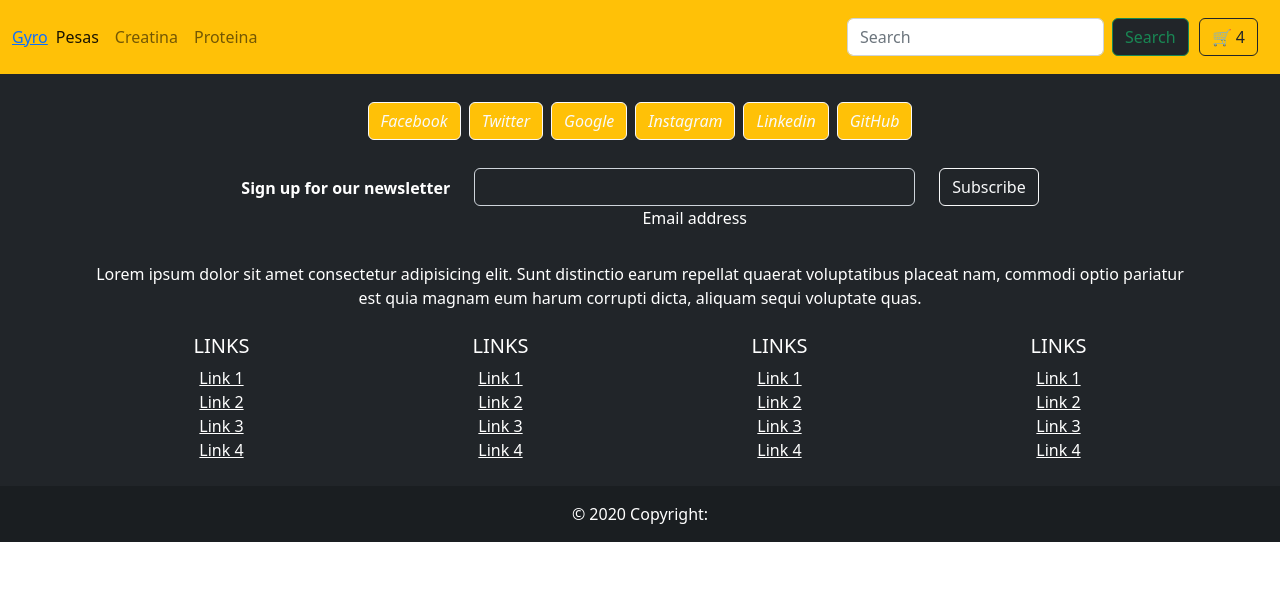
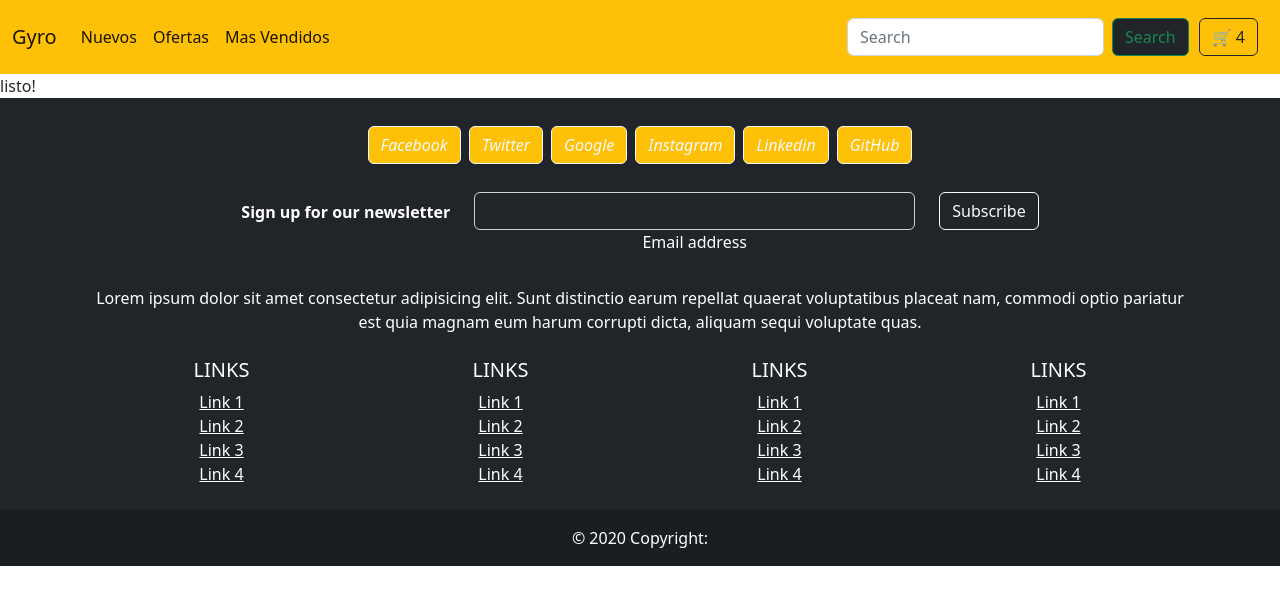
Before and after one commit to bottassiJuanIgnacio/react-ecommerce, a React (Create React App) app: page /test in a window 1280 px wide. Shown: the top 604 px of the page. Built offline with nearby package versions, Linux system fonts and the light colour scheme; no server answers.

Commit message:
pre entrega

```diff
--- a/src/App.js
+++ b/src/App.js
@@ -1,24 +1,18 @@
 import './App.css';
 // css bootstrap
 import 'bootstrap/dist/css/bootstrap.min.css';
-import ItemCount from './components/ItemCount';
+import { BrowserRouter, Route, Routes } from "react-router-dom";
+import Footer from './components/Footer';
+import ItemDetailContainer from './components/ItemDetailContainer';
+import ItemListContainer from './components/ItemListContainer';
 import NavBar from './components/NavBar';
-import Cards from './components/Cards';
-import Footer from './components/Footer';
-import ItemListContainer from './components/ItemListContainer';
-import Promesas from './test/Promesas';
 import Eventos from './test/Eventos';
-import FetchContainer from './test/FetchContainer';
-import FetchArrayContainer from './test/FetchArrayContainer';
-import { BrowserRouter, Routes, Route } from "react-router-dom";
 // shift alt o
-
+import Test from './test/Test';
 
 
 function App() {
-  const initial = 1;
-  const stock = 10;
-  const onAdd = () => { alert("Agregar al carrito productos")};
+
   const warning = "#ffc107";
   const greeting = 'Hello Gyro';
 
@@ -26,10 +20,11 @@ function App() {
     <BrowserRouter>
       <NavBar/>
       <Routes>
+        <Route path="/test"  element= {<Test/>} />
         <Route path='/eventos' element={<Eventos />} />
         <Route path='/' element={<ItemListContainer warning ={warning} greeting= {greeting}/>}/>
         <Route path='/category/:idcategory' element={<ItemListContainer />} />
-        <Route path='/product/:idproduct' element={<Cards style={{margin : '5px'}} />} />
+        <Route path='/product/:idproduct' element={<ItemDetailContainer/>} />
         <Route />
       </Routes>
       <Footer />
--- /dev/null
+++ b/src/components/ItemDetail.jsx
@@ -0,0 +1,22 @@
+import React from 'react'
+import ItemCount from './ItemCount'
+
+const ItemDetail = ({productDetail}) => {
+    const {name, description, price, stock, img}= productDetail
+
+    const onAdd = () => {
+        console.log('compraste')
+    }
+
+  return (
+    <div style={{display:'flex', justifyContent:'center', flexDirection:'column', alignItems:'center', padding:'3rem'}}>
+        <h2>Detalle de: {name}</h2>
+        <img src={img} alt={name} style={{width:'25rem'}}/>
+        <p>{description}</p>
+        <p>${price}</p>
+        <ItemCount stock={stock} initial={1} onAdd={onAdd}/>
+    </div>
+  )
+}
+
+export default ItemDetail
--- /dev/null
+++ b/src/components/ItemDetailContainer.jsx
@@ -0,0 +1,25 @@
+import React, { useEffect, useState } from 'react'
+import { useParams } from 'react-router-dom'
+import { data } from '../mocks/dataBase'
+import ItemDetail from './ItemDetail'
+
+const ItemDetailContainer = () => {
+    const [productDetail, setProductDetail]= useState({})
+    const [loading, setLoading]= useState(true)
+    const{id}=useParams()
+
+    useEffect(()=>{
+        data
+        .then((res)=> setProductDetail(res.find((item)=> item.id === id)))
+        .catch((error)=> console.log(error))
+        .finally(()=> setLoading(false))
+    },[id])
+
+  return (
+    <div>
+       {loading ? <p>Cargando...</p> : <ItemDetail productDetail={productDetail}/>}
+    </div>
+  )
+}
+
+export default ItemDetailContainer
--- a/src/components/NavBar.jsx
+++ b/src/components/NavBar.jsx
@@ -1,26 +1,26 @@
 import React from "react";
 import CartWidget from './CartWidget';
-import { Link } from 'react-router-dom';
+import { NavLink } from 'react-router-dom'
 
 //, { useState, useEffect }
 export default function NavBar() {
   return (
     <nav className="navbar navbar-expand-lg bg-warning">
   <div className="container-fluid">
-    <Link to="/">Gyro</Link>
+    <NavLink className="navbar-brand" to='/'>Gyro</NavLink>
     <button className="navbar-toggler" type="button" data-bs-toggle="collapse" data-bs-target="#navbarSupportedContent" aria-controls="navbarSupportedContent" aria-expanded="false" aria-label="Toggle navigation">
       <span className="navbar-toggler-icon"></span>
     </button>
     <div className="collapse navbar-collapse" id="navbarSupportedContent">
       <ul className="navbar-nav me-auto mb-2 mb-lg-0">
         <li className="nav-item">
-        <Link to="category/creatina" className="nav-link active">Pesas</Link>
+        <NavLink className="nav-link active" aria-current="page" to='/categoria/nuevos'>Nuevos</NavLink>
         </li>
         <li className="nav-item">
-          <Link to="category/creatina" className="nav-link">Creatina</Link>
+        <NavLink className="nav-link active" aria-current="page" to='/categoria/oferta'>Ofertas</NavLink>
         </li>
         <li className="nav-item">
-          <Link to="category/proteina" className="nav-link">Proteina</Link>
+        <NavLink className="nav-link active" aria-current="page" to='/categoria/vendidos'>Mas Vendidos</NavLink>
           {/* <a className="nav-link" href="#/">Contacto</a> */}
         </li>
       </ul>
--- /dev/null
+++ b/src/test/Loader.jsx
@@ -0,0 +1,8 @@
+import React from 'react'
+
+export default function Loader({isLoading, msg}) {
+  return (
+    <div>{isLoading ? msg : 'listo!'}</div>
+
+  )
+}
--- /dev/null
+++ b/src/test/Test.jsx
@@ -0,0 +1,31 @@
+import React, {useState, useEffect} from 'react'
+import Loader from './Loader';
+
+
+export default function Test() {
+    const[resultado, setResultado] = useState([]);
+    const[loading, setLoading] = useState(true);
+    const[error, setError] = useState();
+
+
+    useEffect(() => {
+        fetch("https://fakestoreapi.com/products/").then((res) => res.json())
+        .then((json) => {
+            console.log(json);
+            setResultado(json);
+        })
+        .catch(e => {
+            console.log(e);
+        })
+        .finally(() => {
+            setLoading(false);
+        })
+    },[]);
+
+
+  return (
+    <>
+        <Loader isLoading={loading ? true : false} msg={loading ? 'Loading...' : 'Ready'} />
+    </>
+  )
+}
```
